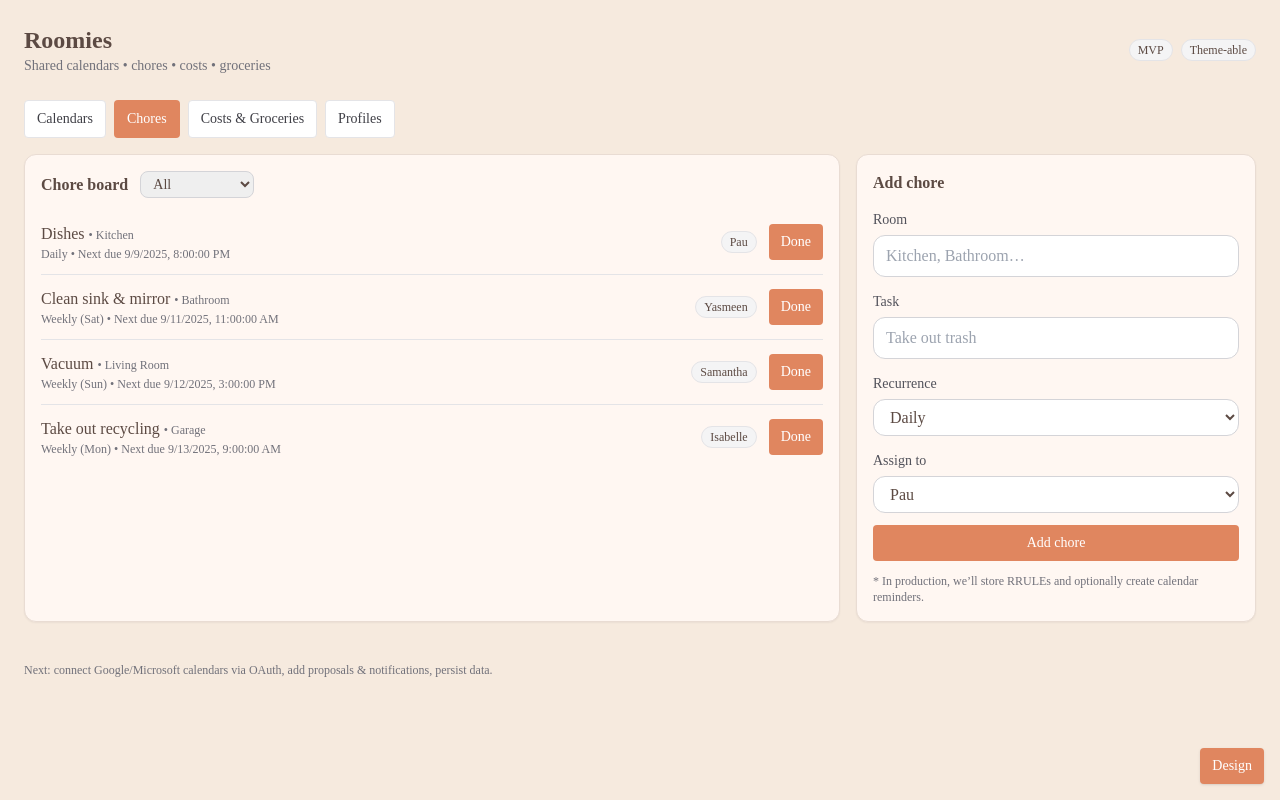
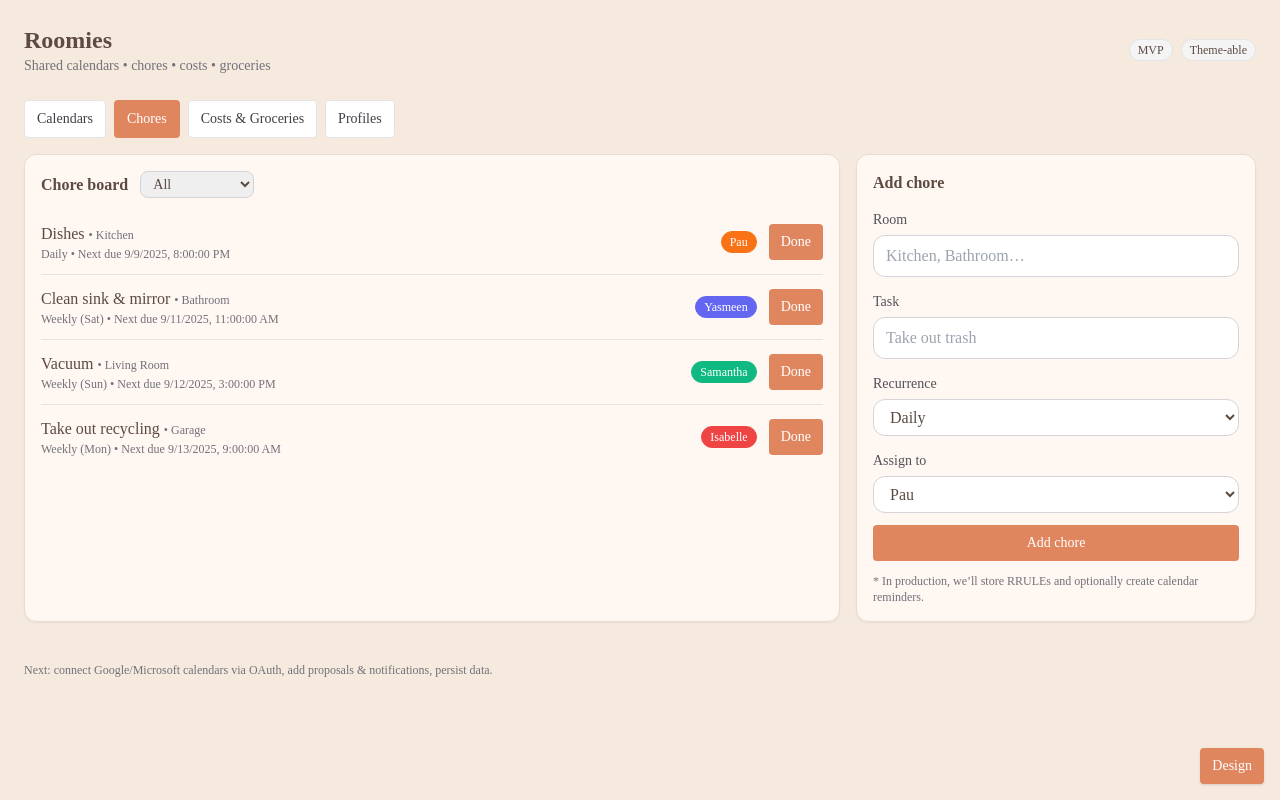
Before and after one commit to paubarrio/roomies-website-starter, a Next.js app: page / in a window 1280 px wide. Both pictures are taken after a click on the button "Chores". Built offline with nearby package versions, Linux system fonts and the light colour scheme.

Commit message:
feat: sync roommate profile edits

```diff
--- a/src/app/page.tsx
+++ b/src/app/page.tsx
@@ -5,10 +5,10 @@ import { addMinutes, startOfDay } from "date-fns";
 
 type Roommate = { id: string; name: string; color: string };
 const INITIAL_ROOMMATES: Roommate[] = [
-  { id: "pau", name: "Pau", color: "bg-orange-500" },
-  { id: "yas", name: "Yasmeen", color: "bg-indigo-500" },
-  { id: "sam", name: "Samantha", color: "bg-emerald-500" },
-  { id: "isa", name: "Isabelle", color: "bg-rose-500" },
+  { id: "pau", name: "Pau", color: "#f97316" },
+  { id: "yas", name: "Yasmeen", color: "#6366f1" },
+  { id: "sam", name: "Samantha", color: "#10b981" },
+  { id: "isa", name: "Isabelle", color: "#ef4444" },
 ];
 
 const today = new Date();
@@ -99,7 +99,10 @@ function Calendars({ roommates }: { roommates: Roommate[] }){
             const owner = roommates.find(r=>r.id===ev.owner);
             return (
               <div key={idx} className="absolute left-20 right-4" style={{ top, height }}>
-                <div className={`h-full rounded-[calc(var(--radius)-6px)] shadow text-white text-xs p-2 ${owner?.color || 'bg-zinc-500'}`}>
+                <div
+                  className="h-full rounded-[calc(var(--radius)-6px)] shadow text-white text-xs p-2"
+                  style={{ background: owner?.color || '#71717a' }}
+                >
                   <div className="font-semibold text-sm">{ev.title}</div>
                   <div>{ev.start.toLocaleTimeString([], {hour:'2-digit', minute:'2-digit'})} – {ev.end.toLocaleTimeString([], {hour:'2-digit', minute:'2-digit'})}</div>
                   <div className="opacity-80 mt-1">{owner?.name}</div>
@@ -201,18 +204,23 @@ function Chores({ roommates }: { roommates: Roommate[] }){
           </div>
         </div>
         <div className="divide-y divide-zinc-200 dark:divide-zinc-800">
-          {filtered.map(c => (
+          {filtered.map(c => {
+            const assignee = roommates.find(r=>r.id===c.assignedTo);
+            return (
               <div key={c.id} className="py-3 flex items-center justify-between">
                 <div>
                   <div className="font-medium">{c.task} <span className="text-xs text-zinc-500">• {c.room}</span></div>
                   <div className="text-xs text-zinc-500">{c.recurrence} • Next due {new Date(c.nextDue).toLocaleString()}</div>
                 </div>
                 <div className="flex items-center gap-3">
-                <Chip>{roommates.find(r=>r.id===c.assignedTo)?.name || c.assignedTo}</Chip>
+                  <Chip className="text-white" style={{ background: assignee?.color, borderColor: assignee?.color }}>
+                    {assignee?.name || c.assignedTo}
+                  </Chip>
                   <AccentButton onClick={()=>markDone(c.id)}>Done</AccentButton>
                 </div>
               </div>
-          ))}
+            );
+          })}
         </div>
       </Card>
       <Card>
@@ -339,7 +347,7 @@ function CostsGroceries({ roommates }: { roommates: Roommate[] }){
                 const isPos = val>=0;
                 return (
                   <div key={r.id} className="flex items-center justify-between p-2 rounded-[calc(var(--radius)-6px)] border border-zinc-200 dark:border-zinc-800">
-                    <div className="font-medium">{r.name}</div>
+                    <Chip className="text-white" style={{ background: r.color, borderColor: r.color }}>{r.name}</Chip>
                     <div className={isPos? 'text-emerald-600' : 'text-rose-600'}>{isPos? '+$' : '-$'}{Math.abs(val).toFixed(2)}</div>
                   </div>
                 );
@@ -392,7 +400,8 @@ function Profiles({ roommates, setRoommates }:{ roommates: Roommate[]; setRoomma
               onChange={e=>update(r.id,{ name:e.target.value })}
             />
             <input
-              className="input w-32"
+              type="color"
+              className="w-10 h-10 rounded"
               value={r.color}
               onChange={e=>update(r.id,{ color:e.target.value })}
             />
--- a/src/components/ui.tsx
+++ b/src/components/ui.tsx
@@ -24,8 +24,16 @@ export function Card(props: React.HTMLAttributes<HTMLDivElement>){
   return <div className={`card p-4 ${className}`} {...rest} />;
 }
 
-export function Chip({ children }: { children: React.ReactNode }){
-  return <span className="px-2 py-0.5 rounded-full text-xs bg-zinc-100 dark:bg-zinc-800 border border-zinc-200 dark:border-zinc-700">{children}</span>;
+export function Chip(props: React.HTMLAttributes<HTMLSpanElement>){
+  const { className="", children, ...rest } = props;
+  return (
+    <span
+      className={`px-2 py-0.5 rounded-full text-xs bg-zinc-100 dark:bg-zinc-800 border border-zinc-200 dark:border-zinc-700 ${className}`}
+      {...rest}
+    >
+      {children}
+    </span>
+  );
 }
 
 export function Toggle({ checked, onChange, label }:{ checked:boolean; onChange:(v:boolean)=>void; label:string; }){
```
Lines whose indentation alone changed are shown as unchanged.
